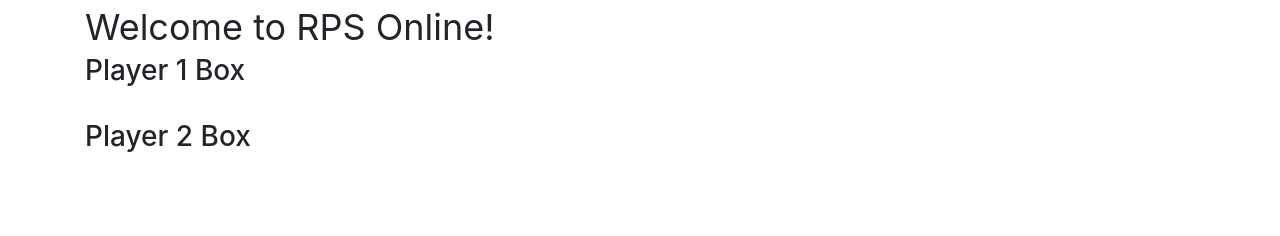
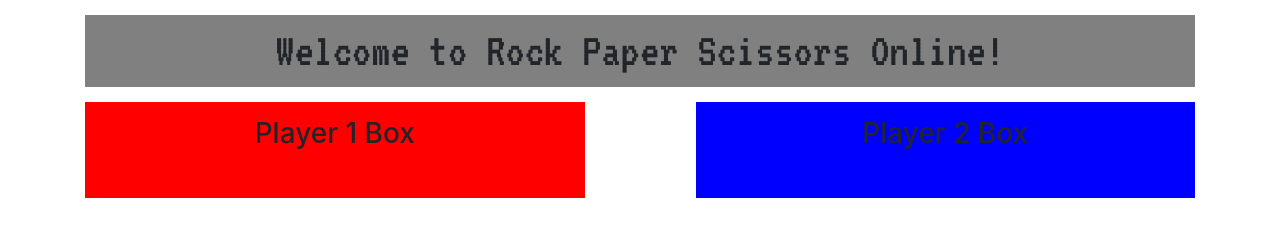
Before and after one commit to Laethaka/RPSMultiplayer, a plain HTML site: page index.html in a window 1280 px wide. Drawn offline with nearby package versions, Linux system fonts and the light colour scheme; no server answers.

Commit message:
adding formatting

```diff
--- a/index.html
+++ b/index.html
@@ -6,6 +6,7 @@
   <title>Rock Paper Scissors Online!</title>
 
   <link rel="stylesheet" href="https://stackpath.bootstrapcdn.com/bootstrap/4.1.0/css/bootstrap.min.css" integrity="sha384-9gVQ4dYFwwWSjIDZnLEWnxCjeSWFphJiwGPXr1jddIhOegiu1FwO5qRGvFXOdJZ4" crossorigin="anonymous">
+  <link href="https://fonts.googleapis.com/css?family=VT323" rel="stylesheet">
   <link rel="stylesheet" type="text/css" href="style.css">
   <script src="https://ajax.googleapis.com/ajax/libs/jquery/3.3.1/jquery.min.js"></script>
   <script src="https://www.gstatic.com/firebasejs/4.13.0/firebase.js"></script>
@@ -13,12 +14,12 @@
 
 <body>
     <div class="container">
-        <header>Welcome to RPS Online!</header>
+        <header>Welcome to Rock Paper Scissors Online!</header>
 
         <div class="player-one-box">
             <h3>Player 1 Box</h3>
             <!-- PLAYER ONE CONTROLS -->
-            <div class="player-buttons invisible">
+            <div class="player-buttons invisible" id='p1Buttons'>
                 <button id="p1Rock"></button>
                 <button id="p1Paper"></button>
                 <button id="p1Scissors"></button>
@@ -28,7 +29,7 @@
         <div class='player-two-box'>
             <h3>Player 2 Box</h3>
             <!-- PLAYER TWO CONTROLS -->
-            <div class="player-buttons p2-buttons invisible">
+            <div class="player-buttons invisible" id='p2Buttons'>
                 <button id="p2Rock"></button>
                 <button id="p2Paper"></button>
                 <button id="p2Scissors"></button>
--- a/script.js
+++ b/script.js
@@ -43,7 +43,7 @@ connectionsRef.once("value", function(snap) {//PAGE LOAD AND ANY PLAYER JOIN/LEA
             invitePlayerTwo();
         } else {
             console.log('both players found');
-            newSpectator();
+            becomeSpectator();
         };
     // };
 });
@@ -59,10 +59,9 @@ function invitePlayerOne() {
             isPlayerOne: true
         })
     } else {
-        newSpectator();
+        becomeSpectator();
     }
 };
-
 function invitePlayerTwo() {
     var invitePlay = confirm('Would you like to become Player Two?')
     if (invitePlay) {
@@ -71,21 +70,21 @@ function invitePlayerTwo() {
             isPlayerTwo: true
         })
     } else {
-        newSpectator();
+        becomeSpectator();
     }
 };
 
-function newSpectator() {
-
-};
-
-//PLAYER ASSIGNMENT DOM SHIT
+//PLAYER ROLE FUNCTIONALITY
 function becomePlayerOne() {
+    $('#p1Buttons').removeClass('invisible')
     var presenceRef = database.ref("connections/playerOne/isPlayerOne");
     presenceRef.onDisconnect().set(false);
 };
-
 function becomePlayerTwo() {
+    $('#p2Buttons').removeClass('invisible')
     var presenceRef = database.ref("connections/playerTwo/isPlayerTwo");
     presenceRef.onDisconnect().set(false);
 };
+function becomeSpectator() {
+
+};
--- a/style.css
+++ b/style.css
@@ -1,3 +1,23 @@
 header {
-    font-size: 36px;
+    font-size: 48px;
+    text-align: center;
+    margin: 15px 0;
+    font-family: 'VT323', monospace;
+    background-color: grey;
 }
+
+.player-one-box {
+    float: left;
+    background-color: red;
+    width: 45%;
+    text-align: center;
+    padding: 15px;
+}
+
+.player-two-box {
+    float: right;
+    background-color: blue;
+    width: 45%;
+    text-align: center;
+    padding: 15px;
+}
```
